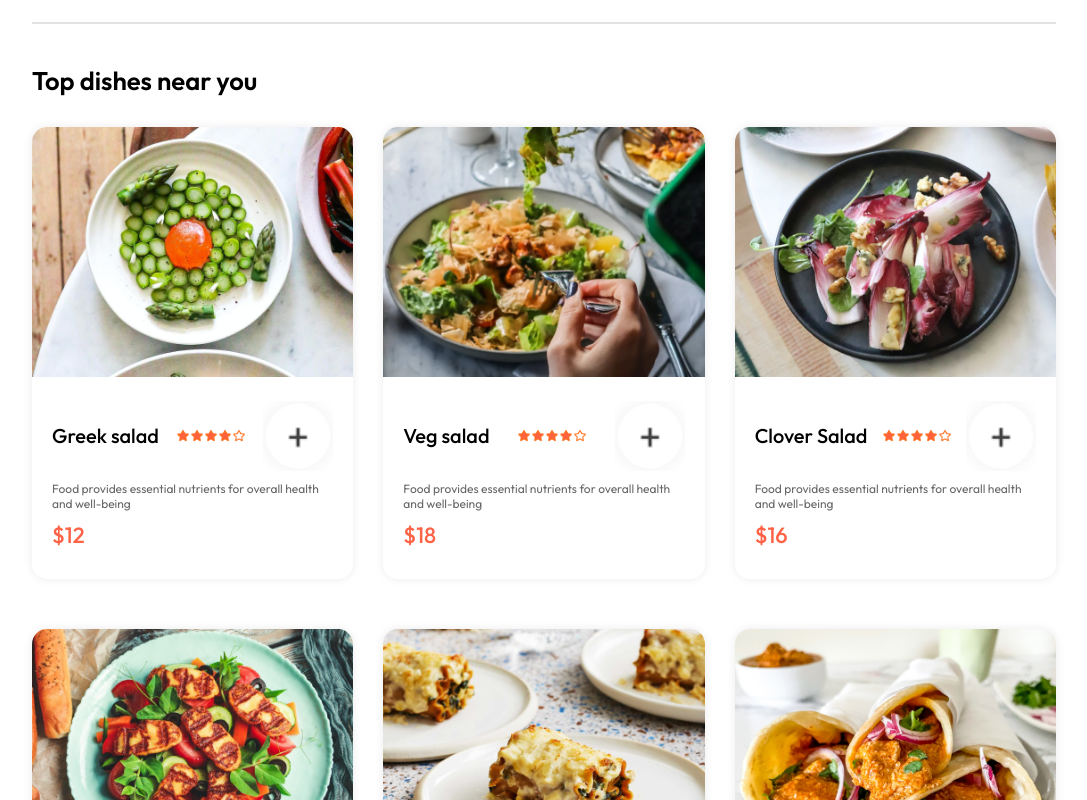
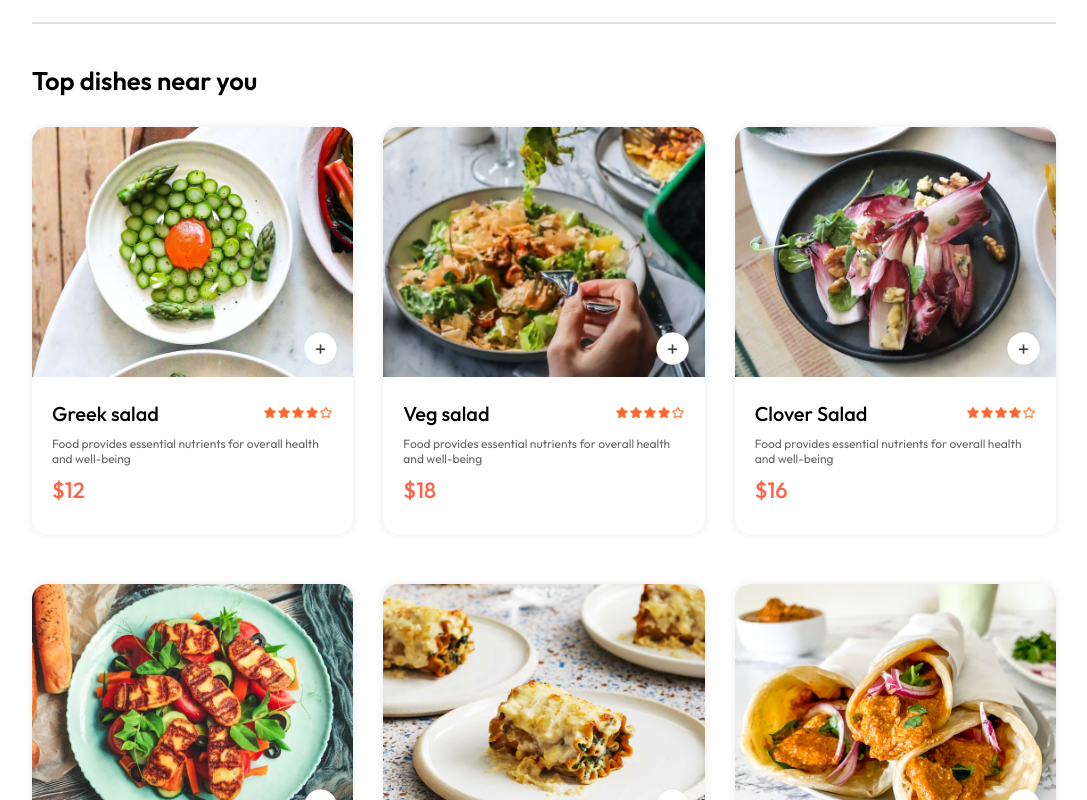
Before and after one commit to shaxa98/DliweryFood, a React (Vite) app in the folder Food/: page / in a window 1280 px wide. Shown: the part 880-1680 px from the top of the page, without its empty margins (96-1183 px from the left). Built offline with nearby package versions, Linux system fonts and the light colour scheme.

Commit message:
fixed fooditem.jsx

```diff
--- a/Food/src/components/FoodItem/FoodItem.css
+++ b/Food/src/components/FoodItem/FoodItem.css
@@ -37,3 +37,14 @@
   font-weight: 500;
   margin: 10px 0px;
 }
+.food-item-img-container {
+  position: relative;
+}
+.food-item-img-container .add {
+  width: 35px;
+  position: absolute;
+  bottom: 15px;
+  right: 15px;
+  cursor: pointer;
+  border-radius: 50%;
+}
--- a/Food/src/components/FoodItem/FoodItem.jsx
+++ b/Food/src/components/FoodItem/FoodItem.jsx
@@ -8,11 +8,6 @@ function FoodItem({ id, name, price, description, image }) {
     <div className="food-item">
       <div className="food-item-img-container">
         <img className="food-item-image" src={image} alt="" />
-      </div>
-      <div className="food-item-info">
-        <div className="food-item-name-rating">
-          <p>{name} </p>
-          <img src={assets.rating_starts} alt="" />
         {!itemCount ? (
           <img
             className="add"
@@ -36,6 +31,11 @@ function FoodItem({ id, name, price, description, image }) {
           </div>
         )}
       </div>
+      <div className="food-item-info">
+        <div className="food-item-name-rating">
+          <p>{name} </p>
+          <img src={assets.rating_starts} alt="" />
+        </div>
         <p className="food-item-desc">{description}</p>
         <p className="food-item-price">${price} </p>
       </div>
```
Lines whose indentation alone changed are shown as unchanged.
